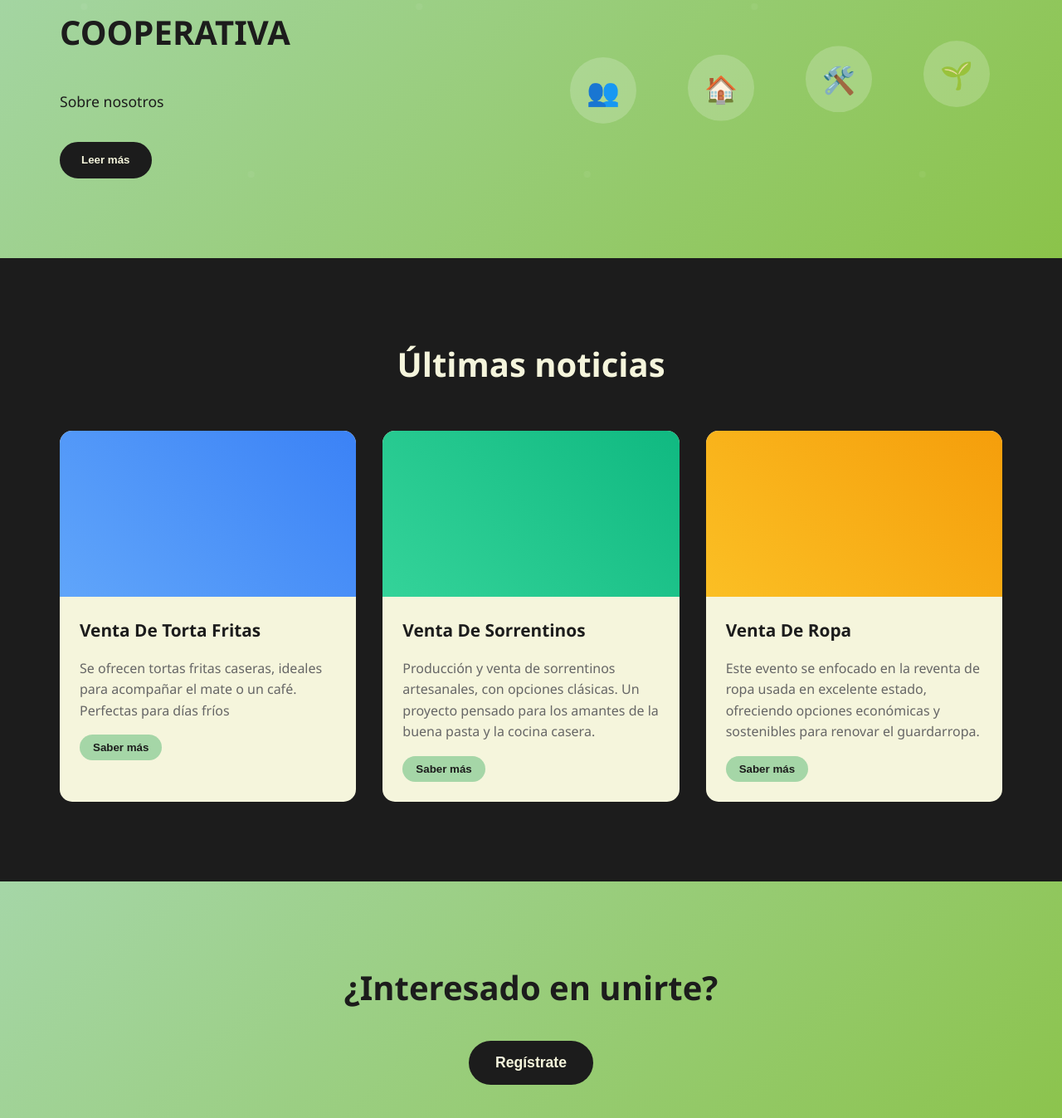
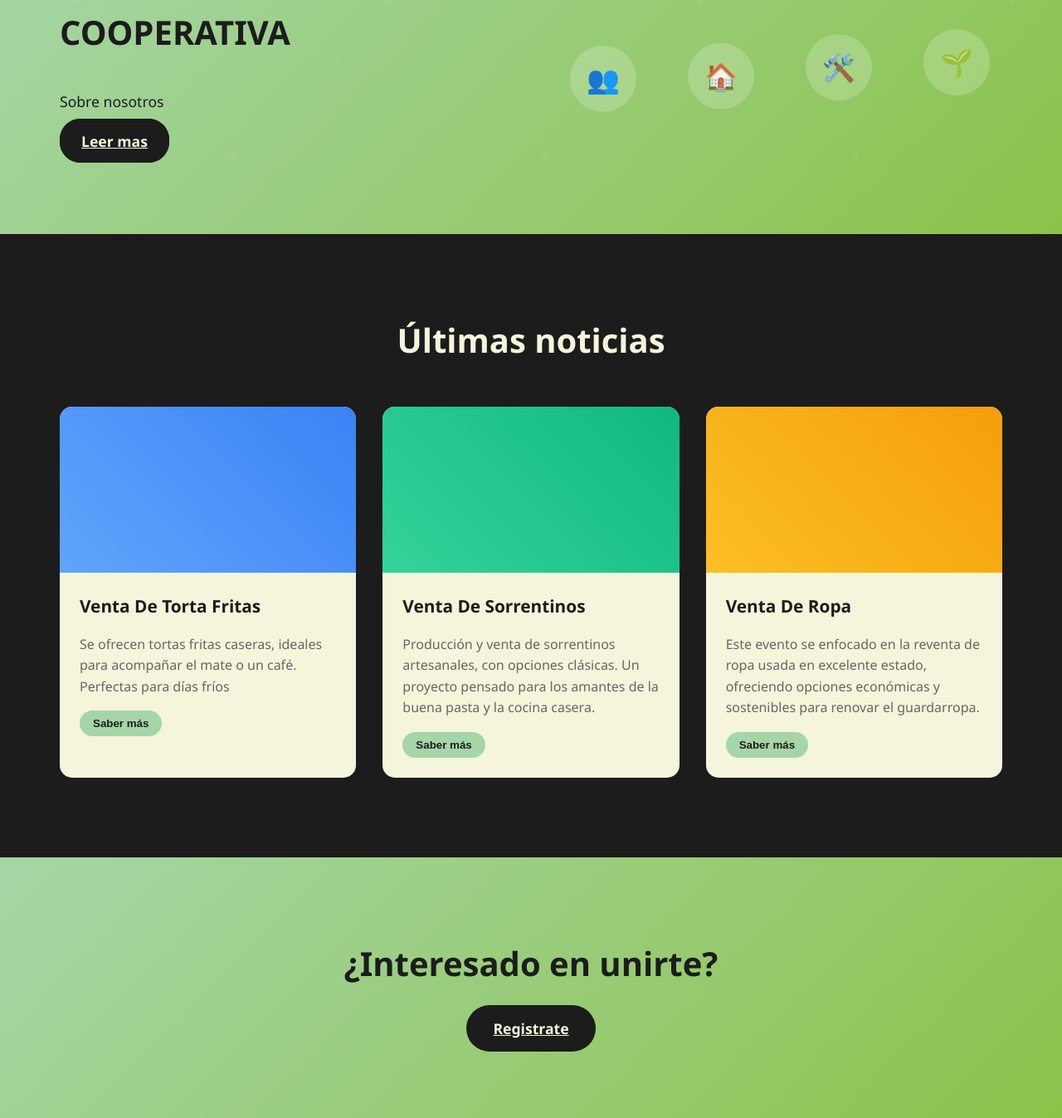
Before and after one commit to ProyectoEsi/ProyectoEsi, a plain HTML site: page index.html in a window 1280 px wide. Shown: the part 893-2240 px from the top of the page at 83% size. Drawn offline with Linux system fonts and the light colour scheme.

Commit message:
Cuarta subida con un par de arreglos menores a la pagina

```diff
--- a/index.html
+++ b/index.html
@@ -121,7 +121,7 @@
             <div class="about-text">
                 <h2>COOPERATIVA</h2>
                 <p style="color: #1C1C1C; font-size: 1.1rem; margin-bottom: 1rem;">Sobre nosotros</p>
-                <button class="read-more" href="acercade.html">Leer más</button>
+                <a href="acercade.html" class="read-more">Leer mas</a>
             </div>
             <div class="about-illustrations">
                 <div class="illustration">👥</div>
@@ -171,7 +171,7 @@
     <section class="join">
         <div class="join-content">
             <h2>¿Interesado en unirte?</h2>
-            <button class="join-button">Regístrate</button>
+            <a href="registro.html" class="join-button">Registrate</a>
         </div>
     </section>
 
--- a/scripts.js
+++ b/scripts.js
@@ -36,13 +36,3 @@ document.querySelectorAll('.news-button').forEach(button => {
         alert('Leyendo más sobre: ' + this.closest('.news-card').querySelector('.news-title').textContent);
     });
 });
-
-
-document.querySelector('.join-button').addEventListener('click', function() {
-    alert('¡Gracias por tu interés! Te contactaremos para más información sobre cómo unirte.');
-});
-
-
-document.querySelector('.read-more').addEventListener('click', function() {
-    alert('Más información sobre la cooperativa próximamente...');
-});
```
